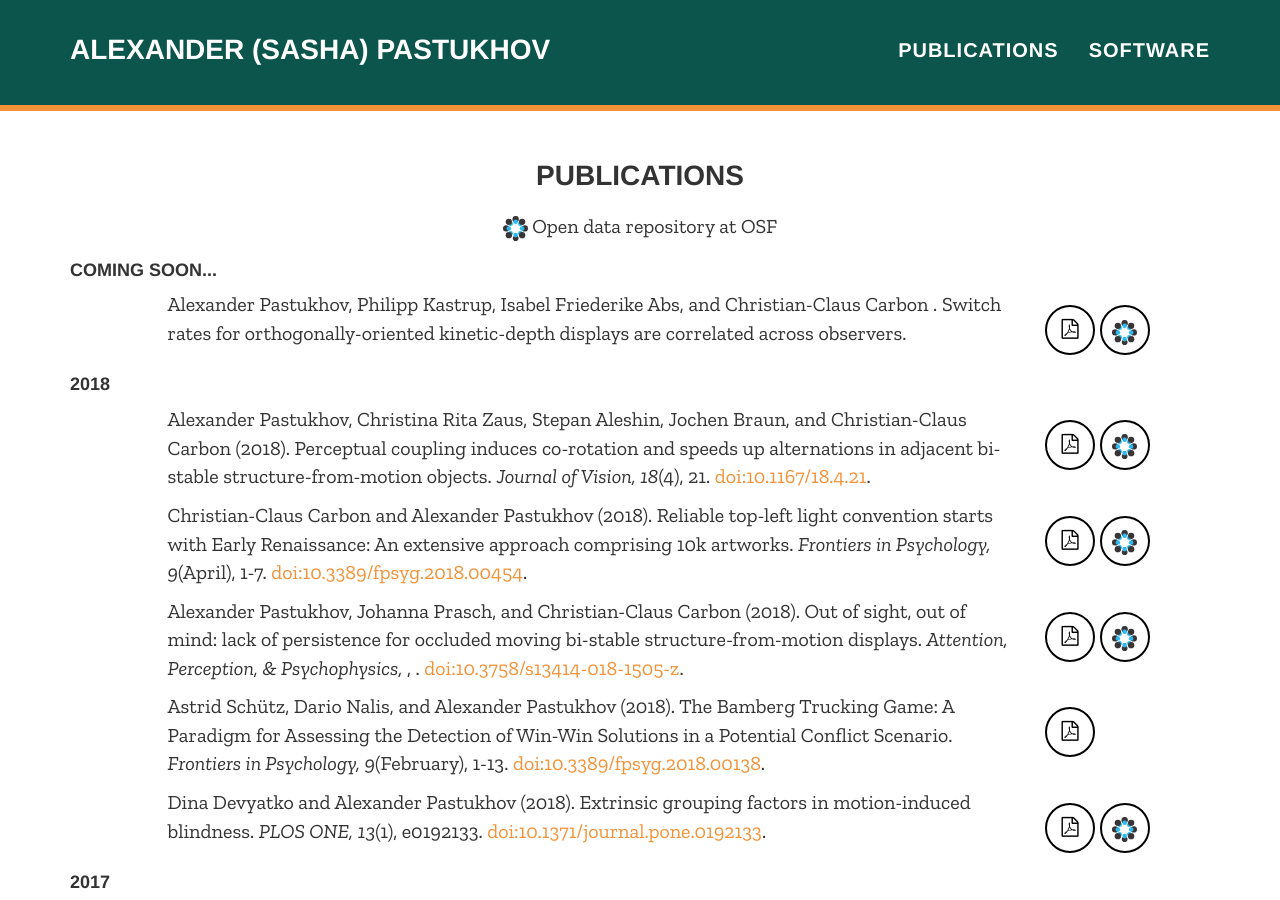
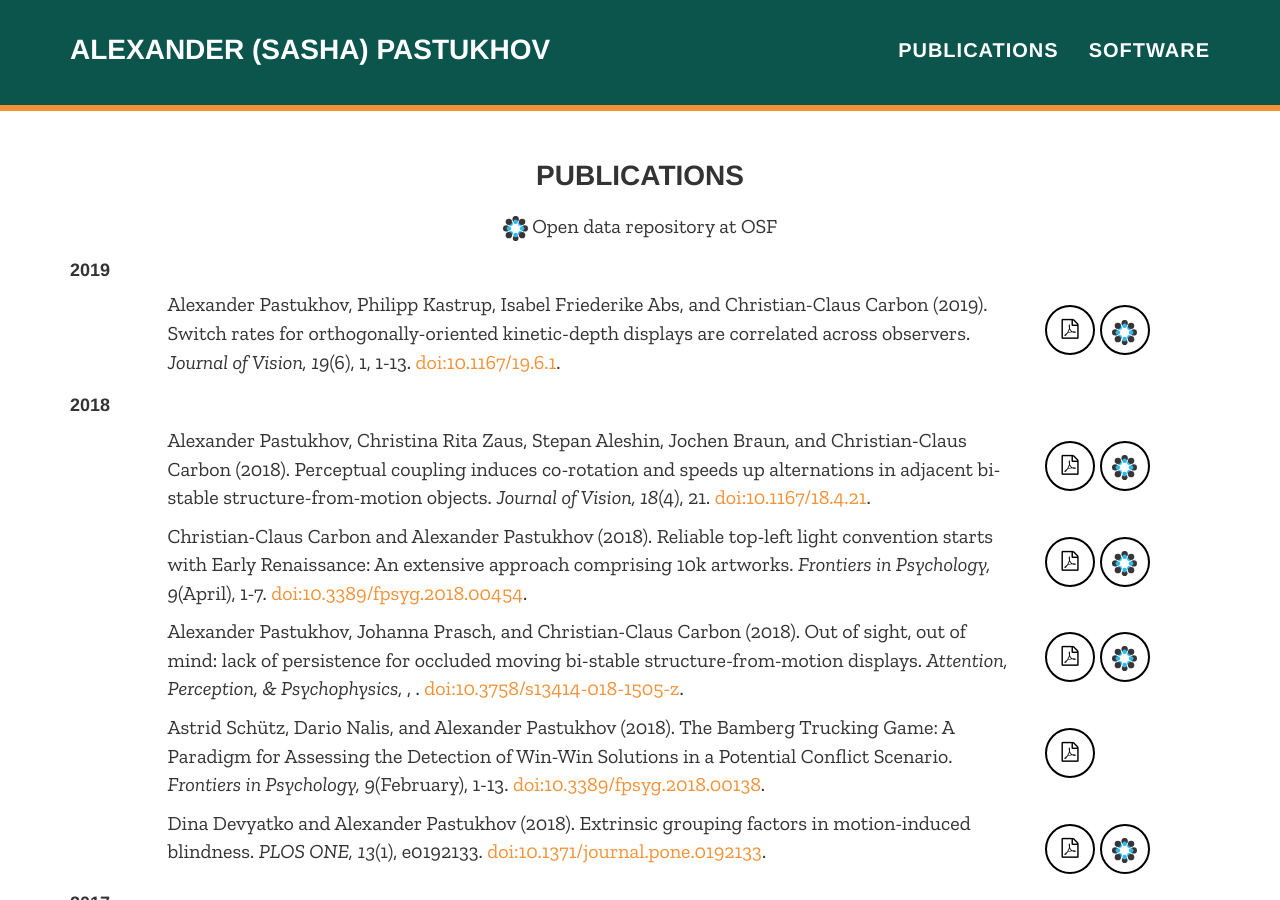
Before and after one commit to alexander-pastukhov/alexander-pastukhov.github.io, a Jekyll site: the page built from index.html, in a window 1280 px wide and 900 px high, scrolled down 403 px. Built offline with Jekyll 4.4.1, drawn with Linux system fonts in a browser that asks for light colours; nearby versions of some CDN libraries; some web fonts are replaced.

Commit message:
Updated JoV paper info

```diff
--- a/_data/publications.yml
+++ b/_data/publications.yml
@@ -1,12 +1,16 @@
 - title: "Switch rates for orthogonally-oriented kinetic-depth displays are correlated across observers"
   journal: Journal of Vision
-  year: 3000
+  year: 2019
+  volume: 19
+  issue: 6
+  pages: 1, 1-13
   authors:
     - Alexander Pastukhov
     - Philipp Kastrup
     - Isabel Friederike Abs
     - Christian-Claus Carbon
-  pdf: Pastukhov, Kastrup, Abs, Carbon - 2019 - Switch rates for orthogonally-oriented kinetic-depth displays are correlated across observers.pdf
+  pdf: Pastukhov et al. - 2019 - Switch rates for orthogonally oriented kinetic-depth displays are correlated across observers.pdf
+  doi: 10.1167/19.6.1
   osf: https://osf.io/t2p5q/
 
 - title: "Perceptual coupling induces co-rotation and speeds up alternations in adjacent bi-stable structure-from-motion objects"
```
Also changed, not shown: 2 other files.
